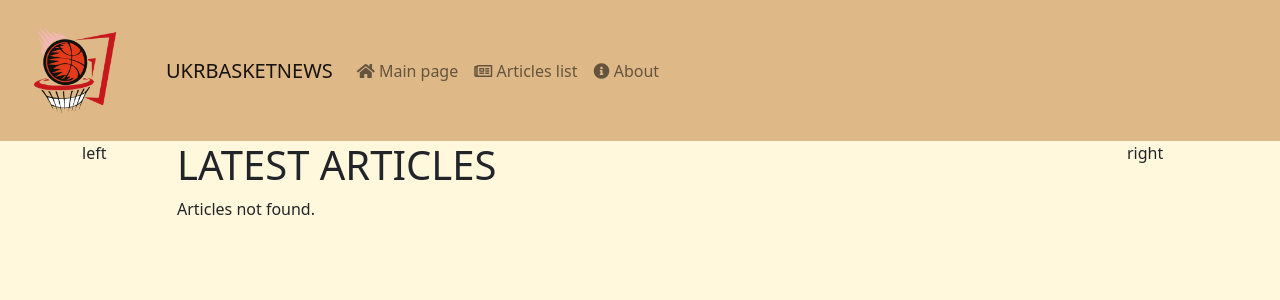
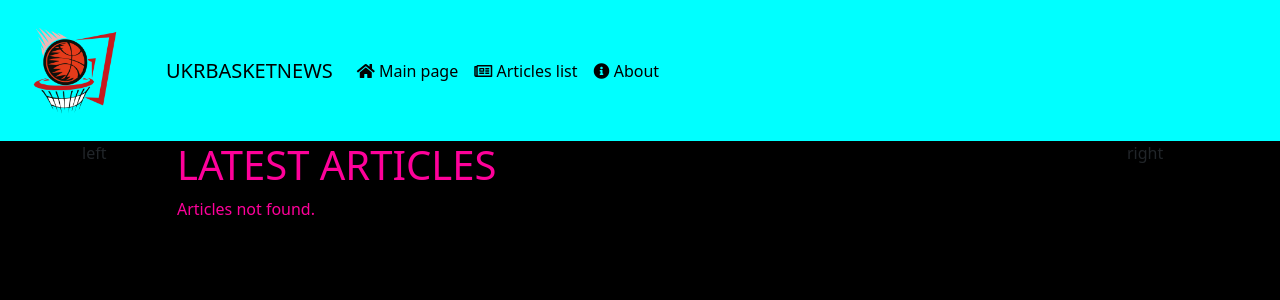
Before and after one commit to MaksymZlobin/Django_project, a Django app: page /articles_list/ in a window 1280 px wide. Shown: the top 300 px of the page. Run offline with Django 3.2, Linux system fonts and the light colour scheme; data that the repository does not hold is empty; some libraries are stand-ins or nearby versions.

Commit message:
Html templates updated.

```diff
--- a/ukrbasketnews/news/templates/base.html
+++ b/ukrbasketnews/news/templates/base.html
@@ -8,12 +8,12 @@
     <link rel="stylesheet" href="{% static 'main/css/main.css' %}">
     <link rel="stylesheet" href="https://use.fontawesome.com/releases/v5.8.2/css/all.css">
 </head>
-<body style="background-color: #fff8dc">
-<nav class="navbar navbar-expand-lg navbar-light sticky-top" style="background-color: #deb887">
-    <a class="navbar-brand" href="#">
-        <img src="{% static 'main/img/logo.png' %}" alt="logo" width="150" height="115">
+<body style="background-color: #000000">
+<nav class="navbar navbar-expand-lg navbar-light sticky-top" style="background-color: #00ffff">
+    <a class="navbar-brand" href="{% url 'news:main' %}">
+        <img src="{% static 'news/img/logo.png' %}" alt="logo" width="150" height="115">
     </a>
-    <a class="navbar-brand" href="{% url 'news:main' %}">UKRBASKETNEWS</a>
+    <a class="navbar-brand text-black" href="{% url 'news:main' %}">UKRBASKETNEWS</a>
     <button class="navbar-toggler" type="button" data-toggle="collapse" data-target="#navbarSupportedContent"
             aria-controls="navbarSupportedContent" aria-expanded="false" aria-label="Toggle navigation">
         <span class="navbar-toggler-icon"></span>
@@ -22,13 +22,13 @@
     <div class="collapse navbar-collapse" id="navbarSupportedContent">
         <ul class="navbar-nav mr-auto">
             <li class="nav-item active">
-                <a class="nav-link" href="{% url 'news:main' %}"><i class="fas fa-home"></i> Main page</a>
+                <a class="nav-link text-black" href="{% url 'news:main' %}"><i class="fas fa-home"></i> Main page</a>
             </li>
             <li class="nav-item">
-                <a class="nav-link" href="{% url 'news:articles' %}"><i class="far fa-newspaper"></i> Articles list</a>
+                <a class="nav-link text-black" href="{% url 'news:articles' %}"><i class="far fa-newspaper"></i> Articles list</a>
             </li>
             <li class="nav-item">
-                <a class="nav-link" href="{% url 'news:about' %}"><i class="fas fa-info-circle"></i> About</a>
+                <a class="nav-link text-black" href="{% url 'news:about' %}"><i class="fas fa-info-circle"></i> About</a>
             </li>
         </ul>
     </div>
--- a/ukrbasketnews/news/templates/news/about.html
+++ b/ukrbasketnews/news/templates/news/about.html
@@ -3,7 +3,7 @@
 {% block title %}About{% endblock %}
 
 {% block content %}
-    <div class="features">
+    <div class="features" style="color:#fe019a">
         <h1>About this site</h1>
         <p>This is the ukrainian basketball news site and sometimes you can find NBA news here.</p>
     </div>
--- a/ukrbasketnews/news/templates/news/list.html
+++ b/ukrbasketnews/news/templates/news/list.html
@@ -3,18 +3,18 @@
 {% block title %}Latest articles{% endblock %}
 
 {% block content %}
-    <div class="features">
+    <div class="features" style="color:#fe019a">
         <h1>LATEST ARTICLES</h1>
 
         {% if articles_list %}
 
             {% for article in articles_list %}
-                <div class="card mb-3 border-dark" style="border-width:5px; background-color: #deb887">
+                <div class="card mb-3" style="border-width:5px; border-color:#00ffff; background-color:#00ffff">
                     <a class="card-block stretched-link text-decoration-none" href="{% url 'news:article' article.id %}">
                         <img src="{{article.picture.url}}" class="card-img-top" alt="picture">
                         <div class="card-body">
-                            <h5 class="card-title">{{article.title}}</h5>
-                            <p class="card-text">{{article.text|truncatechars:100}}</p>
+                            <h5 class="card-title" style="color:#fe019a">{{article.title}}</h5>
+                            <p class="card-text text-black">{{article.text|truncatechars:100}}</p>
                             <p class="card-text"><small class="text-muted">{{article.date}}</small></p>
                         </div>
                     </a>
--- a/ukrbasketnews/news/templates/news/main_page.html
+++ b/ukrbasketnews/news/templates/news/main_page.html
@@ -3,7 +3,7 @@
 {% block title %}Main page{% endblock %}
 
 {% block content %}
-    <div class="features">
+    <div class="features" style="color:#fe019a">
         <h1>Another day</h1>
         <p>Another opportunity</p>
     </div>
```
Also changed, not shown: ukrbasketnews/news/templates/news/detail.html (+8 -8 lines).
